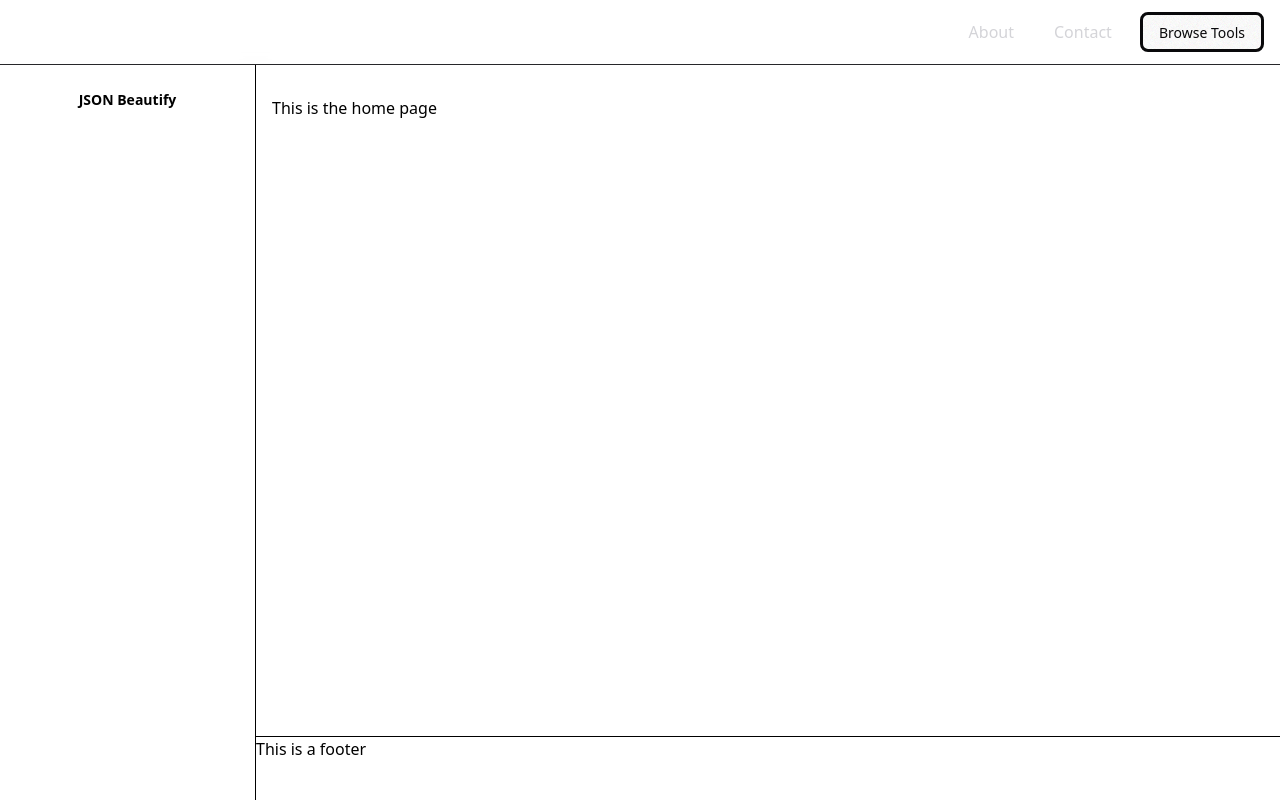
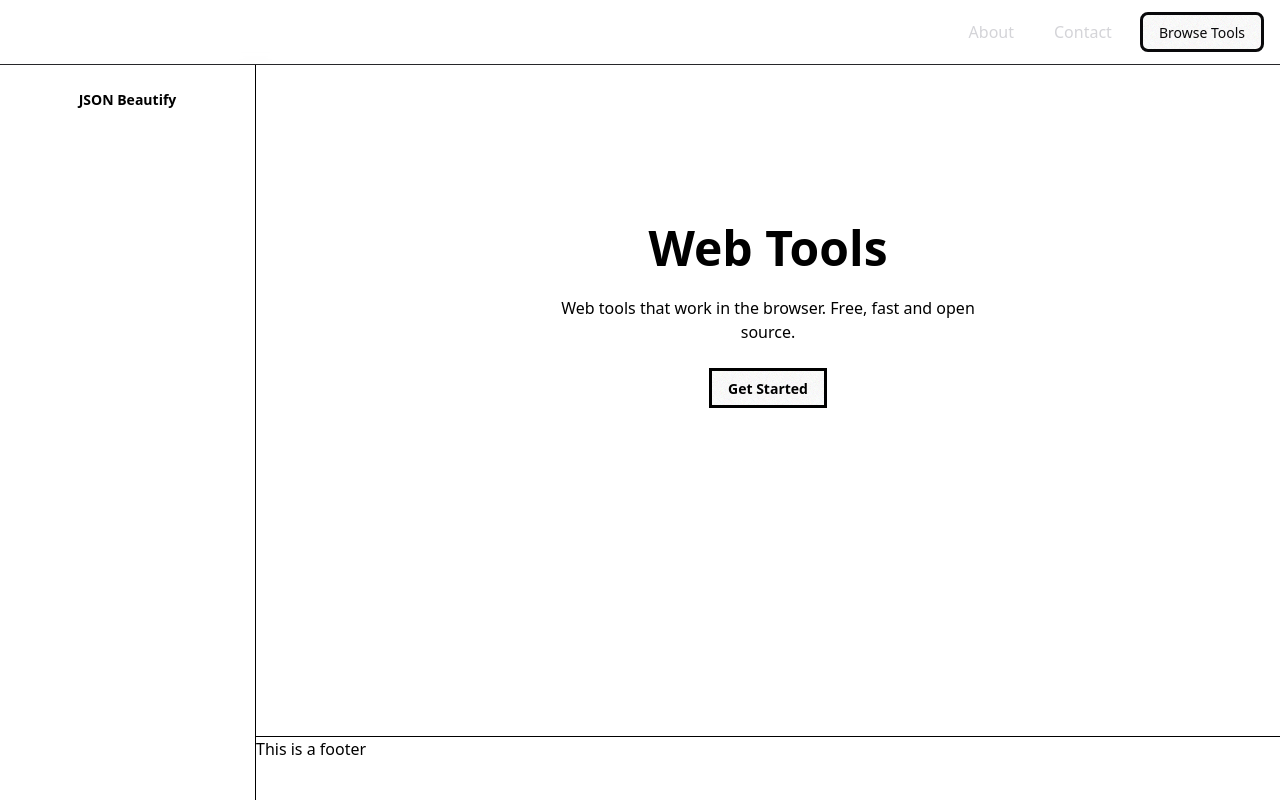
Before and after one commit to lazy-snorlax/webtools, a Vue app: page / in a window 1280 px wide. Built offline with nearby package versions, Linux system fonts and the light colour scheme; the HTML template or start-up script is replaced by a standard one.

Commit message:
add hero to home

```diff
--- a/src/pages/Home.vue
+++ b/src/pages/Home.vue
@@ -1,5 +1,17 @@
 <template>
-    <h1>This is the home page</h1>
+    <div class="container mx-auto px-4 py-8">
+        <section class="hero bg-base-200 p-20 rounded-2xl">
+            <div class="hero-content text-center">
+                <div class="max-w-md">
+                    <h1 class="text-5xl font-bold">Web Tools</h1>
+                    <p class="py-6">
+                        Web tools that work in the browser. Free, fast and open source.
+                    </p>
+                    <button class="btn btn-primary">Get Started</button>
+                </div>
+            </div>
+        </section>
+    </div>
 </template>
 
 <script setup lang="ts">
```
